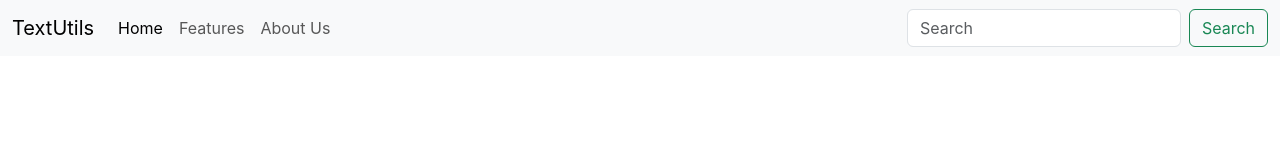
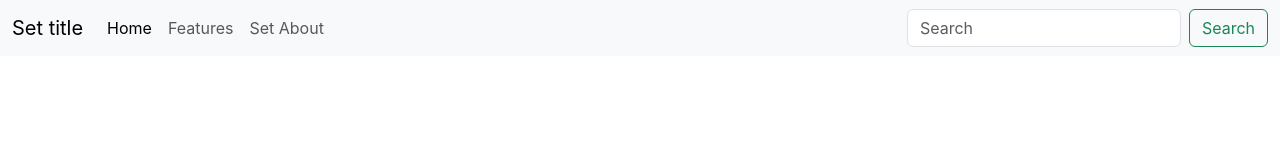
Before and after one commit to jaismeenMehra/TextUtils, a React (Create React App) app: page / in a window 1280 px wide. Shown: the top 160 px of the page. Built offline with nearby package versions, Linux system fonts and the light colour scheme.

Commit message:
added default props

```diff
--- a/src/App.js
+++ b/src/App.js
@@ -8,7 +8,8 @@ function App() {
   return (
     <>
   {/* props */}
-  <Navbar brand="TextUtils" about ="About Us"/>
+  {/* <Navbar title="TextUtils" about ="About Us"/> */}
+  <Navbar/>
 
     </>
   );
--- a/src/Components/Navbar.js
+++ b/src/Components/Navbar.js
@@ -19,7 +19,7 @@ export default function Navbar(props) {
       </button>
       <div className="collapse navbar-collapse" id="navbarTogglerDemo01">
         <a className="navbar-brand" href="/">
-          {props.brand}
+          {props.title}
         </a>
         <ul className="navbar-nav me-auto mb-2 mb-lg-0">
           <li className="nav-item">
@@ -57,5 +57,10 @@ export default function Navbar(props) {
 }
 
 
-Navbar.proptypes ={brand: PropTypes.string,
+Navbar.proptypes ={title: PropTypes.string,
                     about: PropTypes.string}
+
+Navbar.defaultProps ={
+    title: 'Set title',
+    about:  'Set About'
+}
```
